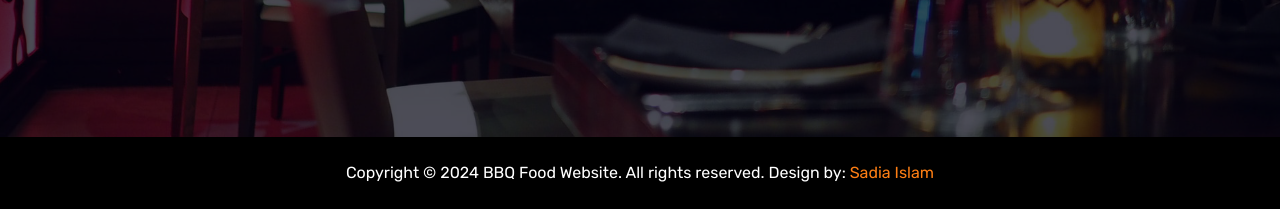
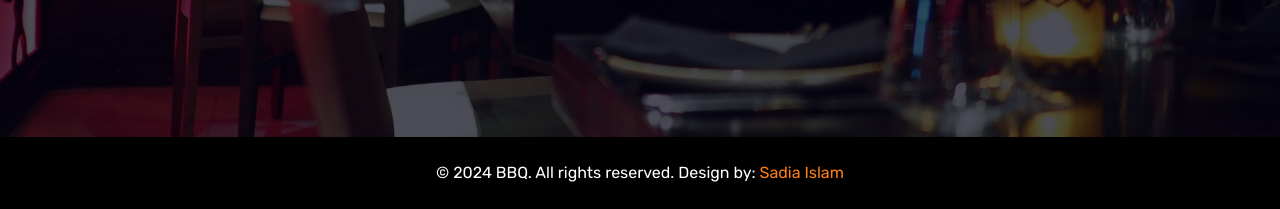
Before and after one commit to codewithsad/BBQ-Food-Website, a plain HTML site: page index.html in a window 1280 px wide. Shown: the part 4784-4993 px from the top of the page. Drawn offline with nearby package versions, Linux system fonts and the light colour scheme.

Commit message:
Update index.html

```diff
--- a/index.html
+++ b/index.html
@@ -311,7 +311,7 @@
         <div class="container">
           <div class="row">
             <div class="col-lg-12">
-              <p>Copyright © 2024 BBQ Food Website. All rights reserved. Design by: <a href="https://www.codewithsad.com/" target="_blank"> Sadia Islam</a> </p>
+              <p>© 2024 BBQ. All rights reserved. Design by: <a href="https://www.codewithsad.com/" target="_blank"> Sadia Islam</a> </p>
             </div>
 
           </div>
```
